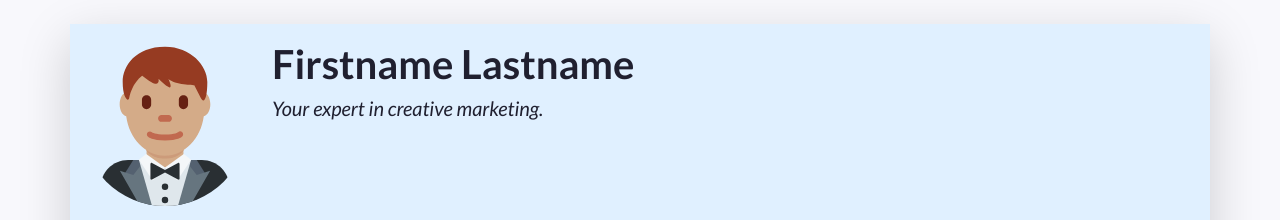
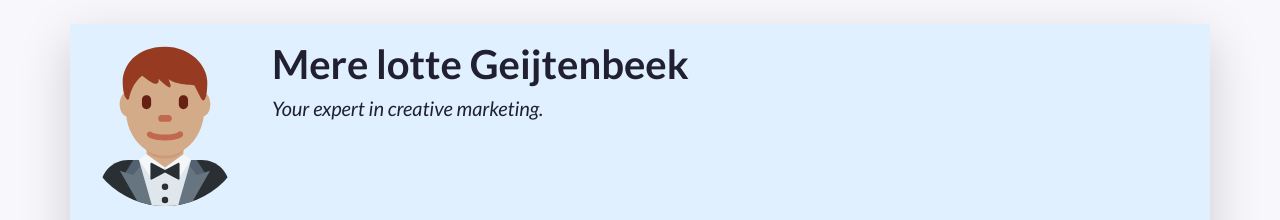
Before and after one commit to MereLotte1/CV-Mere, a plain HTML site: page index.html in a window 1280 px wide. Shown: the top 220 px of the page. Drawn offline with nearby package versions, Linux system fonts and the light colour scheme.

Commit message:
Update index.html

```diff
--- a/index.html
+++ b/index.html
@@ -54,7 +54,7 @@
           A container to wrap around your name and tagline. Full-width at small size, then columns of increasing size.
         -->
         <div class="col-12 col-sm-8 col-md-9 col-lg-10 my-3 header-content">
-          <h1 class="fw-bolder">Firstname Lastname</h1>
+          <h1 class="fw-bolder">Mere lotte Geijtenbeek</h1>
           <h5 class="fst-italic tagline">Your expert in creative marketing.</h5>
         </div>
       </header>
```
